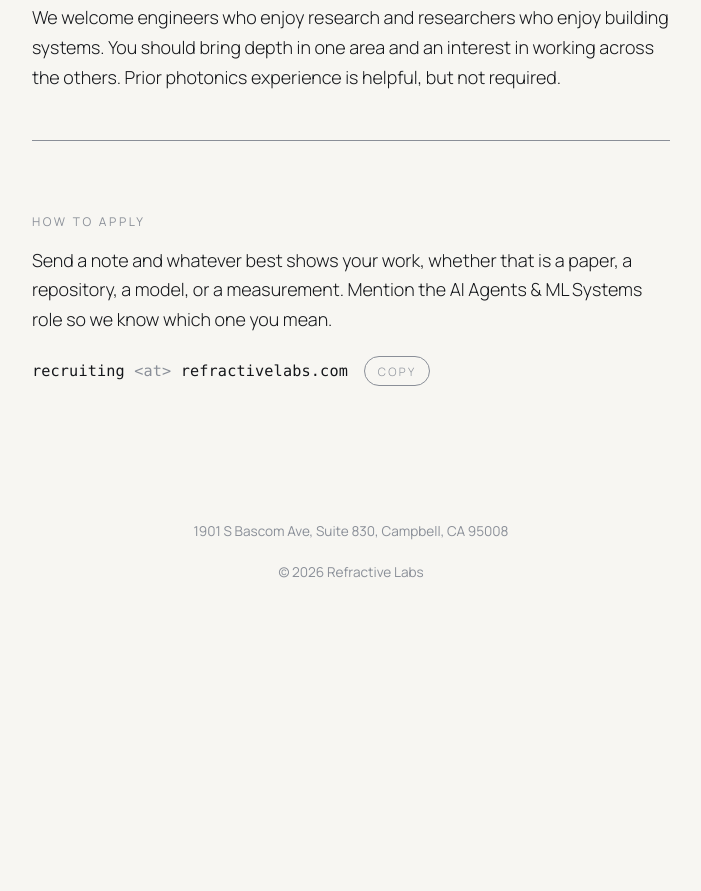
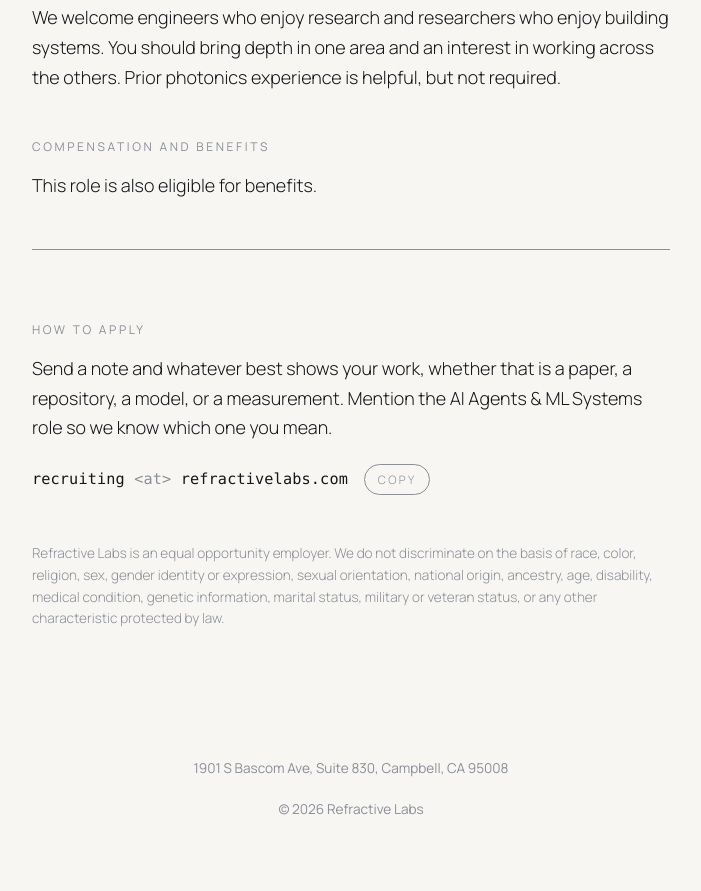
Before and after one commit to refractivelabs/refractivelabs.website, a plain HTML site: page careers/ai-agents-ml-systems/index.html in a window 1280 px wide. Shown: the part 2263-3154 px from the top of the page, without its empty margins (289-990 px from the left). Before the commit the page ends 2916 px from the top, so only its background shows below. Drawn offline with Linux system fonts and the light colour scheme.

Commit message:
Careers: add equal opportunity statement and compensation section to role pages
Co-Authored-By: Claude Fable 5.2 <noreply@anthropic.com>

```diff
--- a/assets/style.css
+++ b/assets/style.css
@@ -242,3 +242,4 @@ body {
 .role li::marker { color: var(--muted); }
 .role strong { font-weight: 500; }
 .role-apply { margin-top: 3rem; padding-top: 1.6rem; border-top: 1px solid var(--muted); }
+.role-eeo { margin-top: 3rem !important; font-size: .85rem; line-height: 1.6; color: var(--muted); }
--- a/careers/ai-agents-ml-systems/index.html
+++ b/careers/ai-agents-ml-systems/index.html
@@ -55,12 +55,16 @@
       <p>Experience with scientific computing, numerical optimization, uncertainty estimation, reinforcement learning, or distributed execution would be especially relevant.</p>
       <p>We welcome engineers who enjoy research and researchers who enjoy building systems. You should bring depth in one area and an interest in working across the others. Prior photonics experience is helpful, but not required.</p>
 
+      <h3>Compensation and benefits</h3>
+      <p>This role is also eligible for benefits.</p>
+
       <div class="role-apply">
         <h3>How to apply</h3>
         <p>Send a note and whatever best shows your work, whether that is a paper, a repository, a model, or a measurement. Mention the AI Agents &amp; ML Systems role so we know which one you mean.</p>
         <p class="email"><span class="obf"><span>recruiting</span><span class="at"> &lt;at&gt; </span><span>refractivelabs.com</span></span>
           <button type="button" class="copy" id="copyEmail" aria-label="Copy email address">copy</button></p>
       </div>
+      <p class="role-eeo">Refractive Labs is an equal opportunity employer. We do not discriminate on the basis of race, color, religion, sex, gender identity or expression, sexual orientation, national origin, ancestry, age, disability, medical condition, genetic information, marital status, military or veteran status, or any other characteristic protected by law.</p>
     </article>
   </main>
 
```
Also changed, not shown: careers/data-evaluations/index.html (+4 -0 lines), careers/head-of-people/index.html (+4 -0 lines), careers/photonic-architecture/index.html (+4 -0 lines), careers/photonic-component-design-layout/index.html (+4 -0 lines), careers/photonics-test/index.html (+4 -0 lines).
